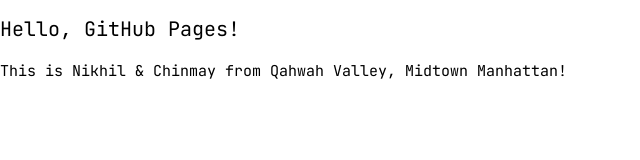
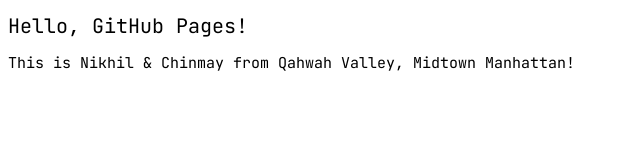
Before and after one commit to aaryunik/aaryunik.github.io, a plain HTML site: page index.html in a window 1280 px wide. Shown: the whole page, without its empty margins (0-640 px from the left). Drawn offline with Linux system fonts and the light colour scheme; a web font is replaced by a local one.

Commit message:
commit 7

```diff
--- a/style.css
+++ b/style.css
@@ -1,14 +1,3 @@
-/* Existing styles (keep these) */
-body {
-    background-color: #fff;
-    color: #000;
-    font-family: 'Times New Roman', Times, serif;
-    font-size: 18px;
-    line-height: 1.6;
-    margin: 0;
-    padding: 0;
-}
-
 /* Add or update this rule for h1 */
 h1 {
     font-family: 'JetBrains Mono', monospace;
```
